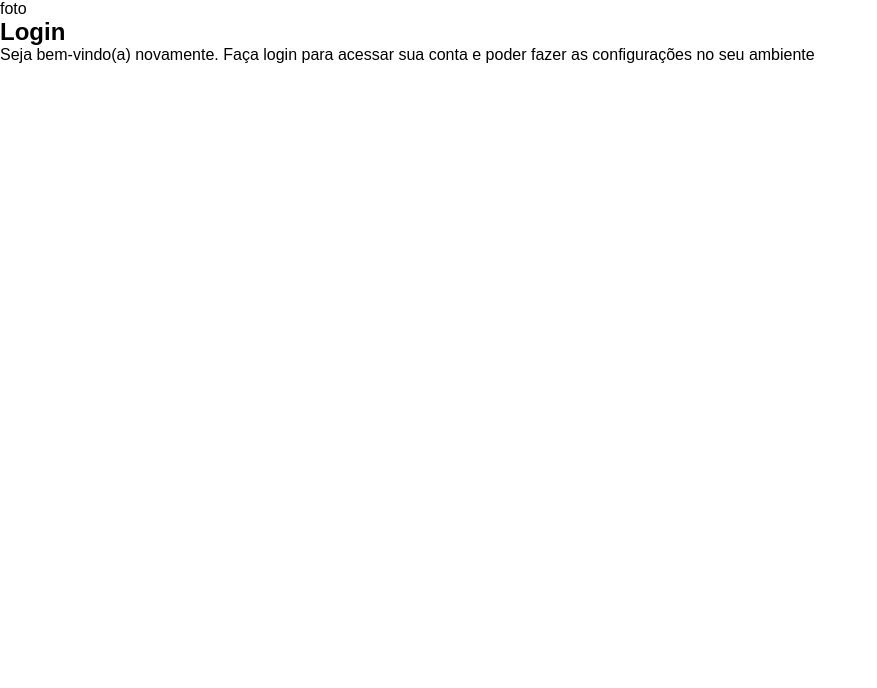
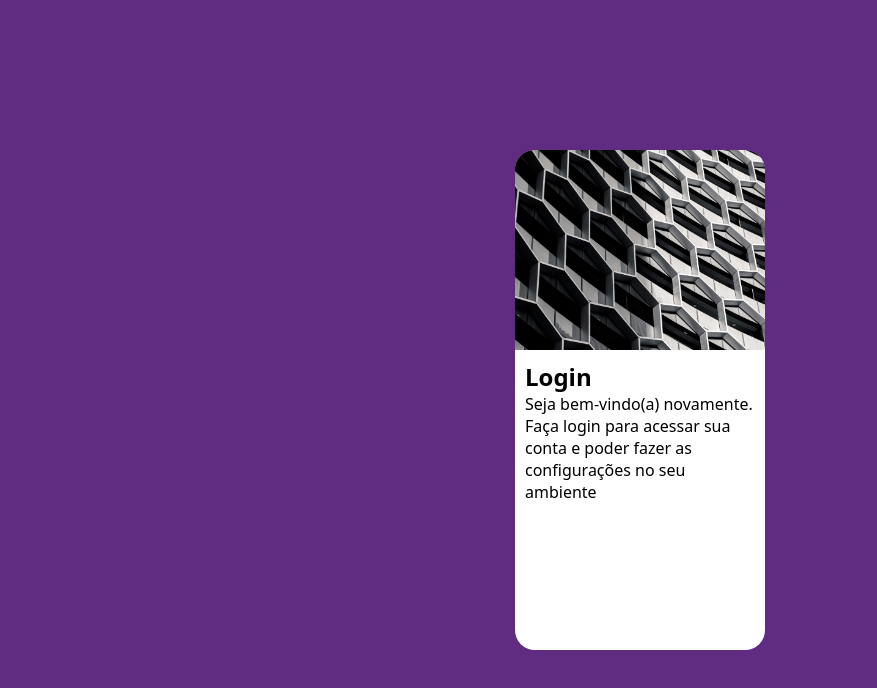
Before and after one commit to DaviOliDev/projeto-login, a plain HTML site: page index.html in a window 1280 px wide. Shown: the whole page, without its empty margins (0-877 px from the left). Drawn offline with Linux system fonts and the light colour scheme.

Commit message:
inteface quase pronta

```diff
--- a/estilos/style.css
+++ b/estilos/style.css
@@ -6,10 +6,46 @@
     lilás: #5f2c82
 */
 
-
-
 * {
     margin: 0px;
     padding: 0px;
-    font-family: Arial, Helvetica, sans-serif;
+    box-sizing: border-box;
+    font-family: system-ui, -apple-system, BlinkMacSystemFont, 'Segoe UI', Roboto, Oxygen, Ubuntu, Cantarell, 'Open Sans', 'Helvetica Neue', sans-serif;
 }
+
+body, html {
+    background-color: #5f2c82;
+    height: 100vh;
+    width: 100vw;
+}
+
+main {
+    height: 100vh;
+    width: 100vw;
+    position: relative;
+}
+
+section#login {
+    position: absolute;
+    top: 50%;
+    left: 50%;
+    transform: translate(-50%, -50%);
+    overflow: hidden;
+
+    background-color: white;
+    width: 250px;
+    height: 500px;
+    border-radius: 20px;
+}
+
+section#login > div#imagem {
+    display: block;
+    background: #5f2c82 url(../imagens/fotodelogin.jpg) no-repeat;
+    background-size: cover;
+    height: 200px;
+}
+
+section#login > div#formulario {
+    display: block;
+    padding: 10px;
+}
--- a/index.html
+++ b/index.html
@@ -7,13 +7,10 @@
     <link rel="stylesheet" href="estilos/style.css">
 </head>
 <body>
-    <header>
-
-    </header>
     <main>
         <section id="login">
             <div id="imagem">
-                foto
+
             </div>
             <div id="formulario">
                 <h1>Login</h1>
@@ -24,8 +21,5 @@
             </div>
         </section>
     </main>
-    <footer>
-
-    </footer>
 </body>
 </html>
```
